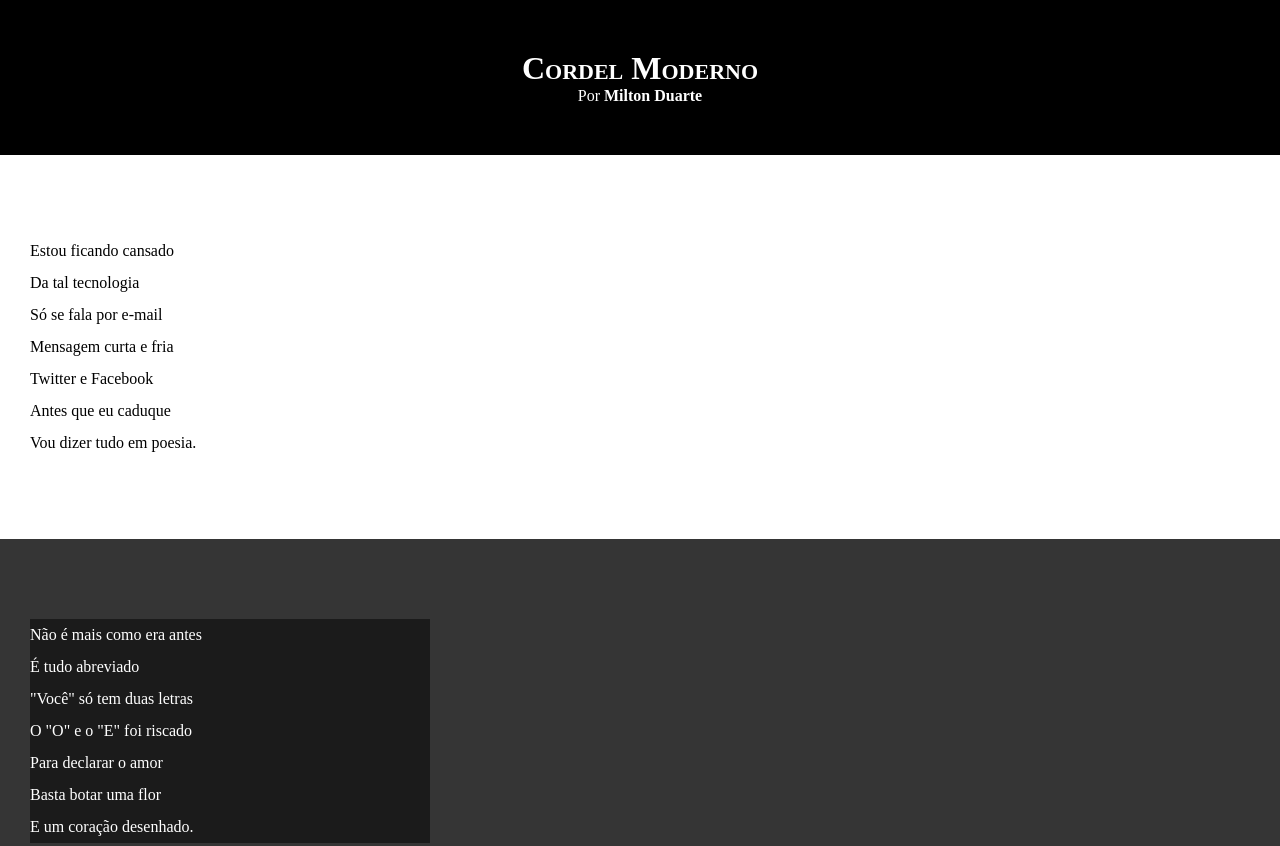
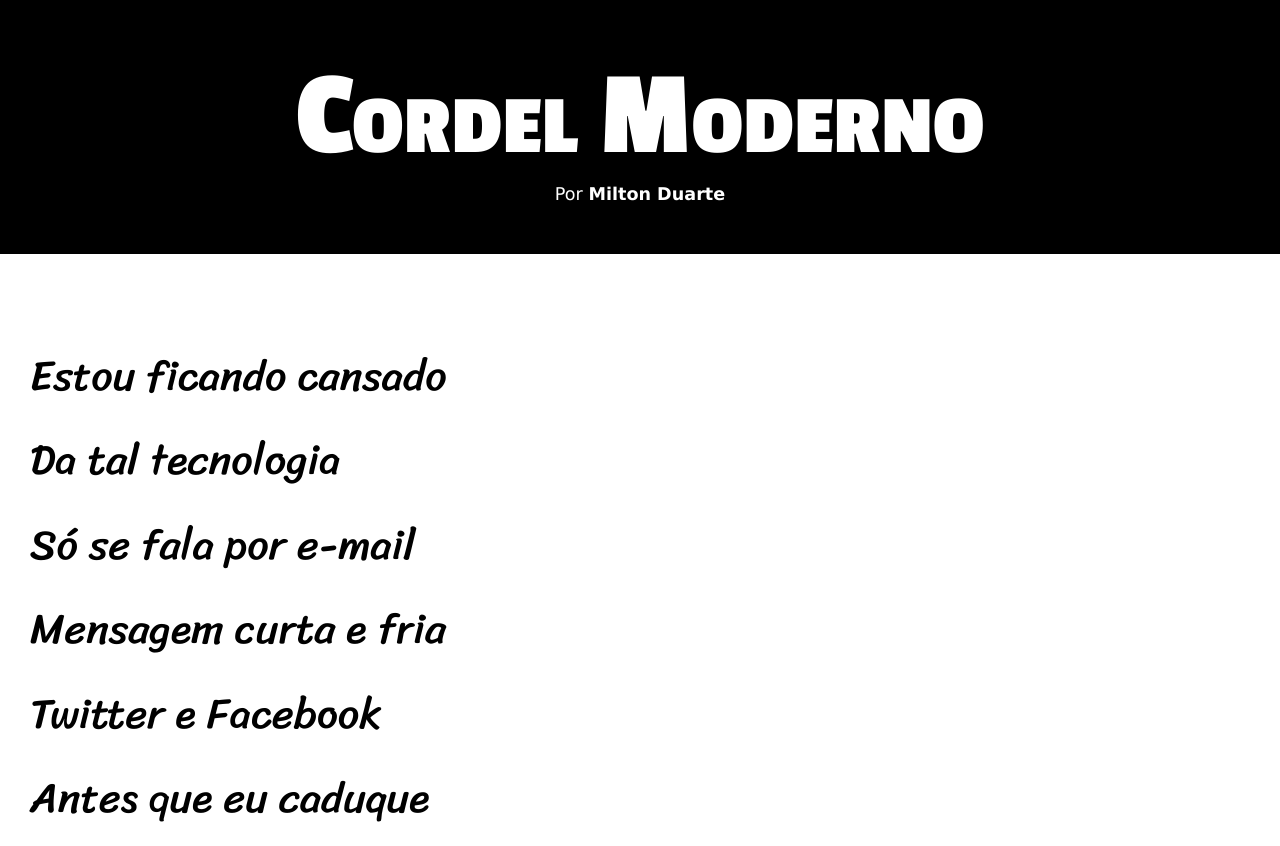
Before and after one commit to Pedrinnsxs/html-css, a plain HTML site: page exercicios/desafio/d2/index.html in a window 1280 px wide. Shown: the top 846 px of the page. Drawn offline with Linux system fonts and the light colour scheme.

Commit message:
atualização deste d12

```diff
--- a/exercicios/desafio/d2/style.css
+++ b/exercicios/desafio/d2/style.css
@@ -1,11 +1,25 @@
+@import url('https://fonts.googleapis.com/css2?family=Passion+One:wght@400;700;900&family=Sriracha&display=swap');
+
+
+@import url('https://fonts.googleapis.com/css2?family=Passion+One:wght@400;700;900&family=Sriracha&display=swap');
+
+:root {
+    --fonte1: Verdana, Geneva, Tahoma, sans-serif;
+    --fonte2: "Passion One", sans-serif;
+    --fonte3: "Sriracha", cursive;
+
+}
 
 * {
     margin: 0px;
     padding: 0px;
+    font-size: 1em;
+
 }
  html, body {
     background-color: rgb(230, 230, 230);
     min-height: 100vh;
+    font-family: var(--fonte1);
 
  }
  header {
@@ -17,9 +31,13 @@
   header > h1 {
     padding-top: 50px;
     font-variant: small-caps;
+    font-family: var(--fonte2);
+    font-size: 9.5vw;
   }
    header > p {
     padding-bottom: 50px;
+    font-size: 1.1em;
+
    }
   a {
     color: white;
@@ -43,11 +61,14 @@
     padding-bottom: 10vh;
     line-height: 2em;
     padding-left: 30px;
+    font-family: var(--fonte3);
+    font-size: 3.3vw;
+
   }
 
   section.imagem > p {
     background-color: rgba(0, 0, 0, 0.486);
-    width: 400px;
+    display: inline-block;
   }
 
   section.normal {
```
Also changed, not shown: exercicios/desafio/d2/index.html (+2 -0 lines).
